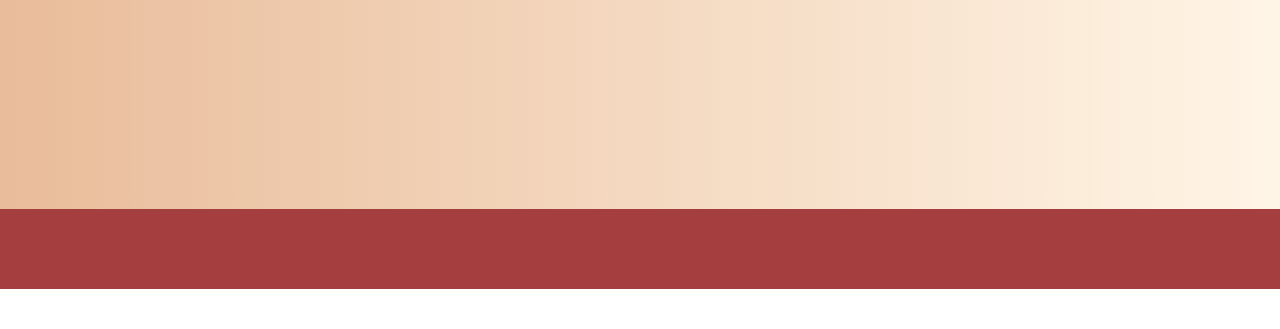
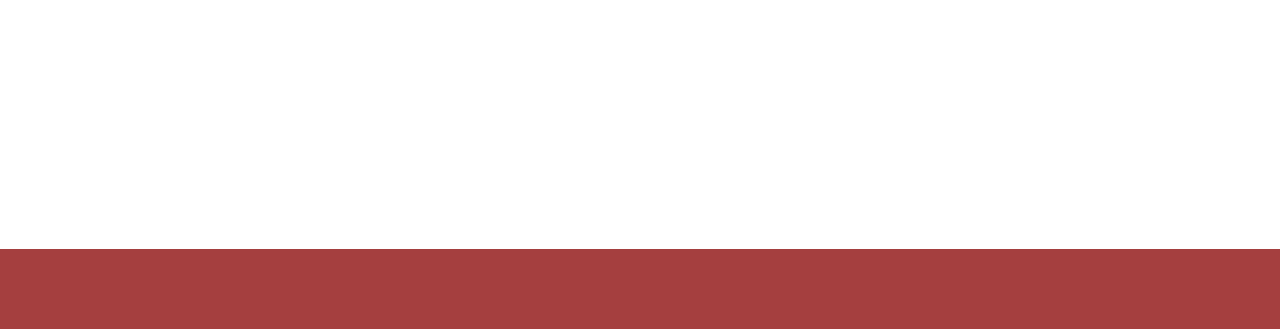
Before and after one commit to youseff11/ACU-MASTERS, a plain HTML site: page index.html in a window 1280 px wide. Shown: the part 567-896 px from the top of the page. Before the commit the page ends 856 px from the top, so only its background shows below. Drawn offline with Linux system fonts and the light colour scheme.

Commit message:
style.css

```diff
--- a/style.css
+++ b/style.css
@@ -60,12 +60,11 @@ body{
 .hero-section{
     position: relative;
     width: 100%;
-    background: linear-gradient(to right, rgb(233, 188, 154), rgb(255, 245, 230));
     margin: 0;
 }
 .hero-box{
  width: 90%;
-height: 80vh;
+height: 85vh;
  margin-left: auto;
  margin-right: auto;
 }
```
